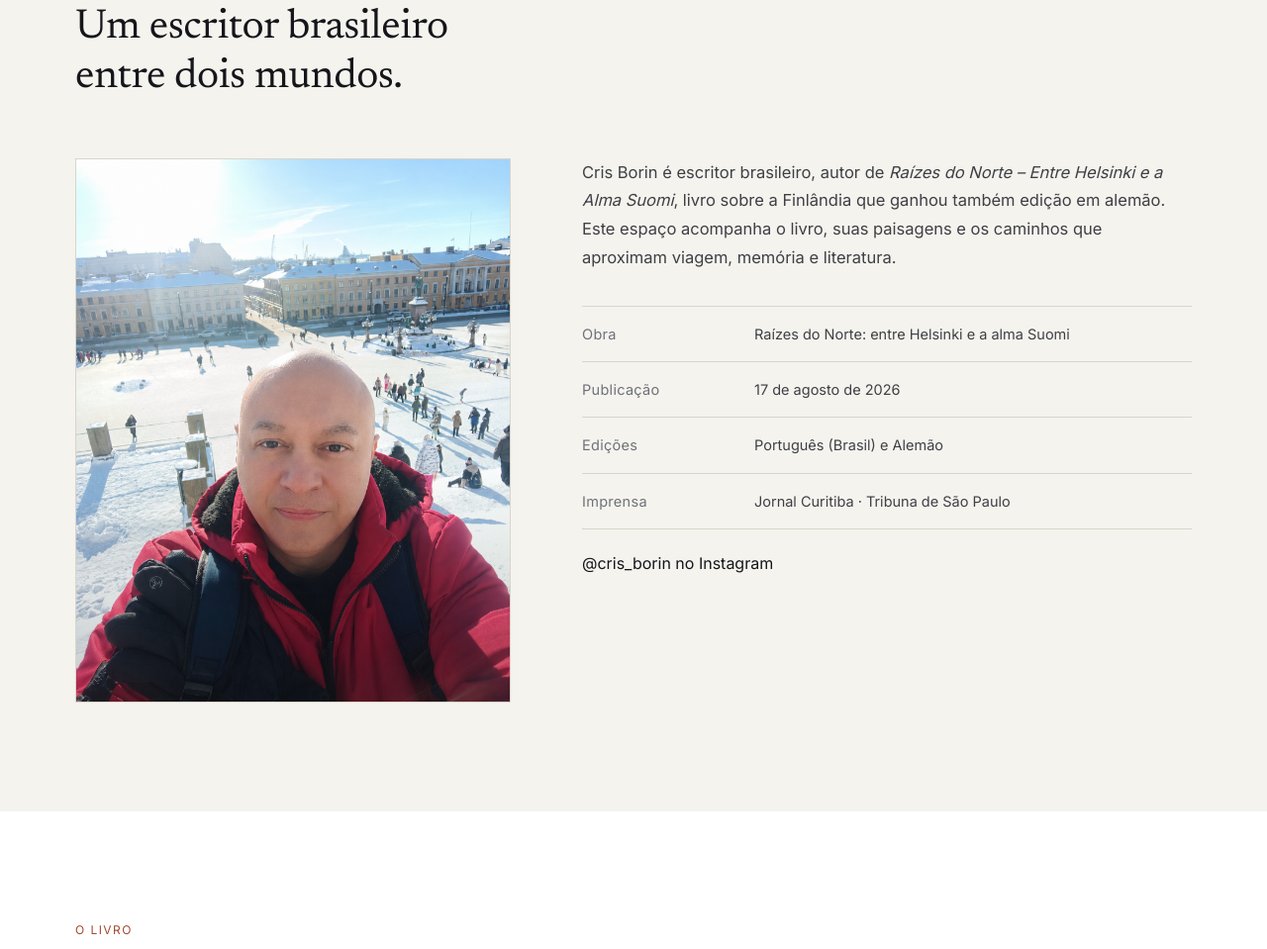
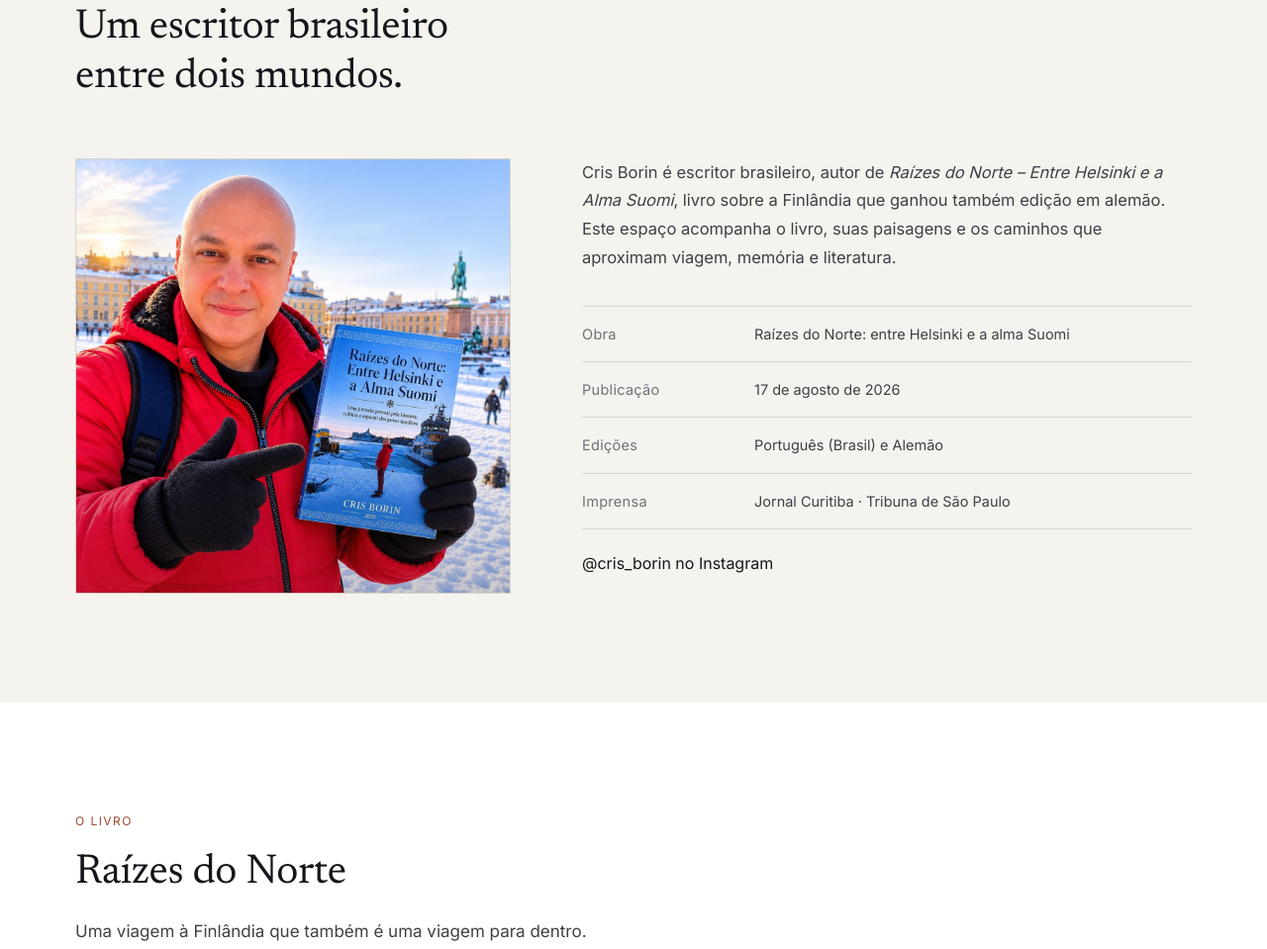
Before and after one commit to crisborin/crisborin, a plain HTML site: page index.html in a window 1280 px wide. Shown: the part 1023-1982 px from the top of the page at 99% size. Drawn offline with Linux system fonts and the light colour scheme.

Commit message:
Add files via upload

```diff
--- a/index.html
+++ b/index.html
@@ -422,7 +422,7 @@
   /* ---------- AUTOR ---------- */
   .autor-grid{display:grid; grid-template-columns:1fr; gap:56px; margin-top:56px;}
   @media(min-width:900px){.autor-grid{grid-template-columns:5fr 7fr; gap:72px;}}
-  .autor-grid .img-slot{aspect-ratio:4/5;}
+  .autor-grid .img-slot{aspect-ratio:1/1;}
   .autor-text > * + *{margin-top:22px;}
   .autor-text p{font-size:16.5px; color:var(--ink-soft); line-height:1.75; max-width:58ch;}
   .fact-list{margin-top:34px; border-top:1px solid var(--line);}
@@ -696,7 +696,7 @@
 
       <div class="autor-grid">
         <div class="img-slot">
-          <img src="assets/autor.png" alt="Cris Borin, autor de Raízes do Norte" loading="lazy">
+          <img src="assets/autor-ptbr.jpg" alt="Cris Borin com o livro Raízes do Norte em Helsinki" loading="lazy">
         </div>
         <div class="autor-text">
           <div class="lang-set" data-lang="pt">
```
Also changed, not shown: de/index.html (+2 -2 lines), assets/autor-de.jpg (added), assets/autor-ptbr.jpg (added).
